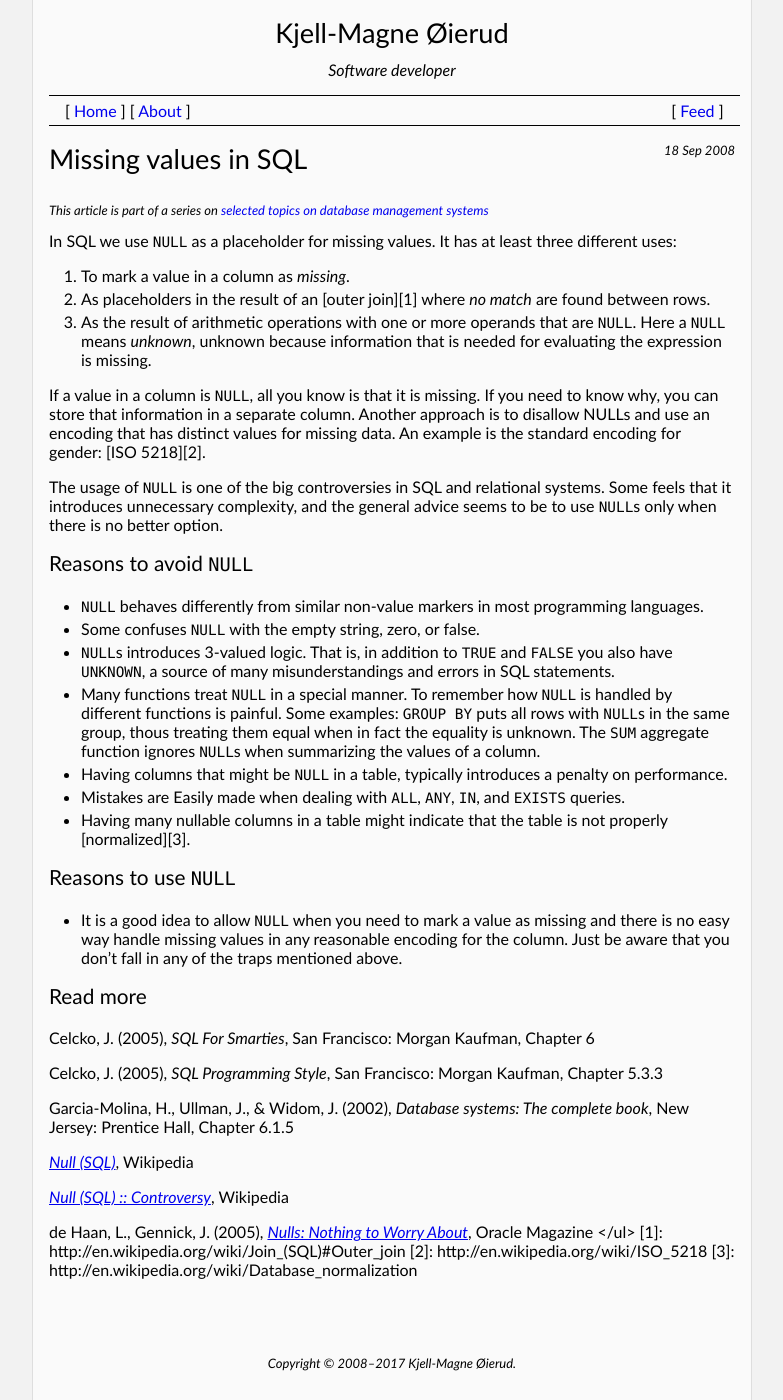
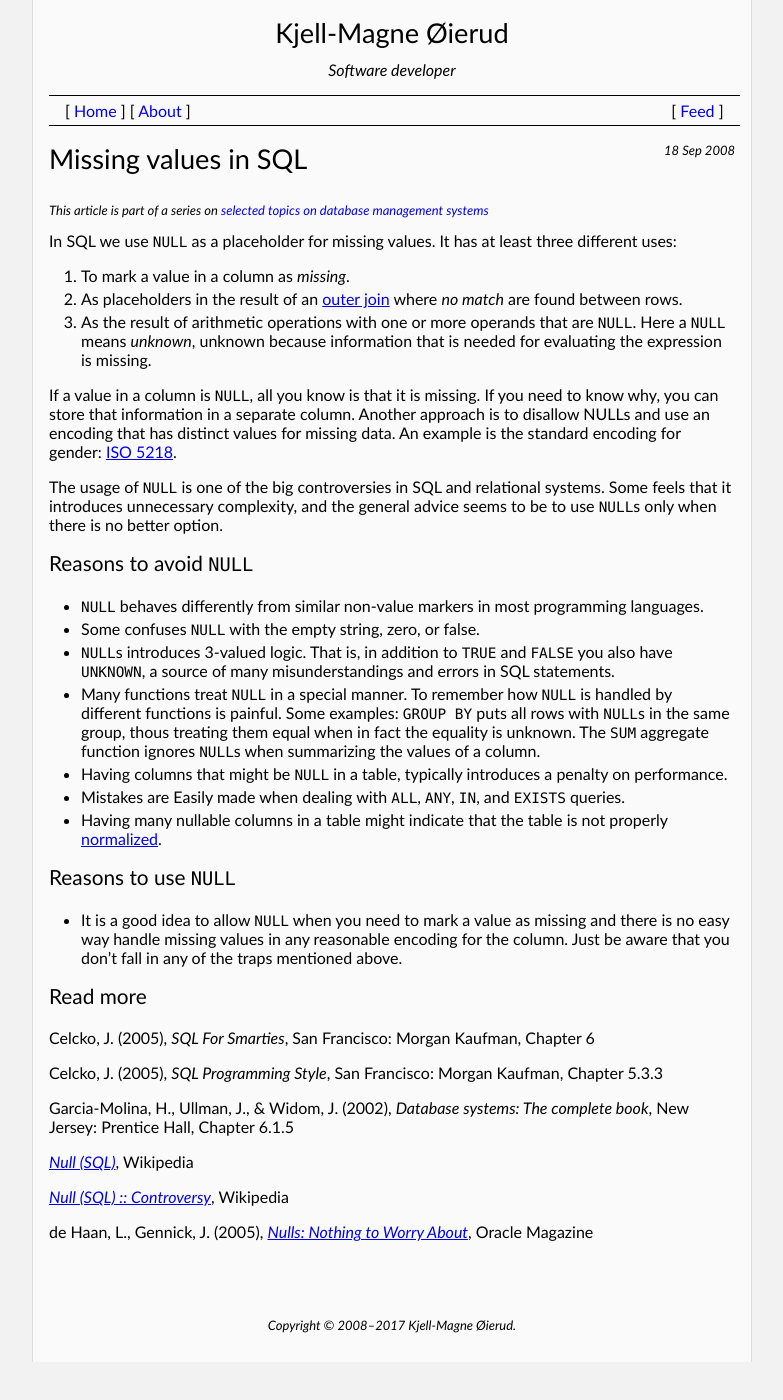
Before and after one commit to kjellm/kjellm.github.com, a Jekyll site: the page built from _posts/2008-09-18-MissingValuesInSQL.markdown, in a window 1280 px wide. Shown: the whole page, without its empty margins (248-1031 px from the left). Built offline with Jekyll 4.4.1, drawn with Linux system fonts in a browser that asks for light colours; after the commit the page ends 1362 px from its top, so only the background shows below that.

Commit message:
Fix broken bibliographies

```diff
--- a/_posts/2008-09-10-NaturalVsSurrogatePrimaryKeys.markdown
+++ b/_posts/2008-09-10-NaturalVsSurrogatePrimaryKeys.markdown
@@ -43,14 +43,17 @@ might get out of sync without you noticing it.
   <li>
     Celko, J. (2005), <em>SQL Programming Style</em>, San Francisco: Morgan
     Kaufmann, Chapter 3.13
+  </li>
   <li>
     Ambler S. W., <em><a href="http://www.agiledata.org/essays/keys.html">
     Choosing a Primary Key: Natural or Surrogate?</a></em>, Agile Data
+  </li>
   <li>
     Richardson L. (2007), <em><a
     href="http://rapidapplicationdevelopment.blogspot.com/2007/08/in-case-youre-new-to-series-ive.html">Surrogate
     vs Natural Primary Keys – Data Modeling Mistake 2 of 10</a></em>, Rapid
     Application Development Blog
+  </li>
 </ul>
 
 [1]: http://en.wikipedia.org/wiki/Natural_key
--- a/_posts/2008-09-18-MissingValuesInSQL.markdown
+++ b/_posts/2008-09-18-MissingValuesInSQL.markdown
@@ -59,16 +59,22 @@ there is no better option.
 <ul class="bibliography">
   <li>
     Celcko, J. (2005), <em>SQL For Smarties</em>, San Francisco: Morgan Kaufman, Chapter 6
+  </li>
   <li>
     Celcko, J. (2005), <em>SQL Programming Style</em>, San Francisco: Morgan Kaufman, Chapter 5.3.3
+  </li>
   <li>
     Garcia-Molina, H., Ullman, J., &amp; Widom, J. (2002), <em>Database systems: The complete book</em>, New Jersey: Prentice Hall, Chapter 6.1.5
+  </li>
   <li>
     <em><a href="http://en.wikipedia.org/wiki/Null_%28SQL%29">Null (SQL)</a></em>, Wikipedia
+  </li>
   <li>
     <em><a href="http://en.wikipedia.org/wiki/Null_%28SQL%29#Controversy">Null (SQL) :: Controversy</a></em>, Wikipedia
+  </li>
   <li>
     de Haan, L., Gennick, J. (2005), <em><a href="http://www.oracle.com/technetwork/issue-archive/2005/05-jul/o45sql-097727.html">Nulls: Nothing to Worry About</a></em>, Oracle Magazine
+  </li>
 </ul>
 
 [1]: http://en.wikipedia.org/wiki/Join_(SQL)#Outer_join
```
